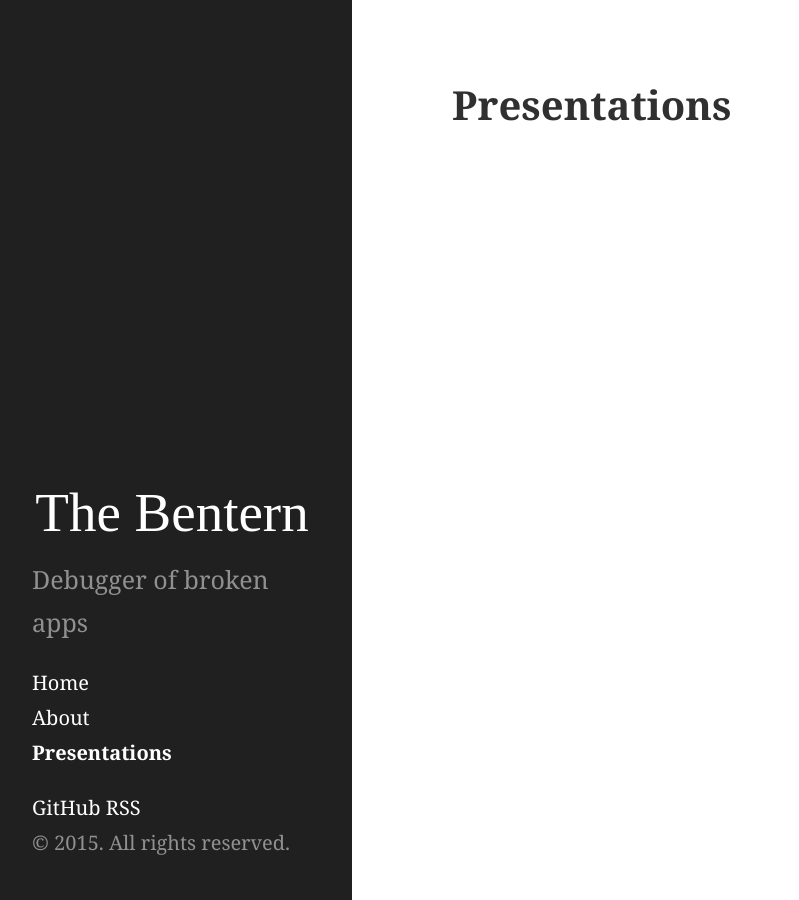
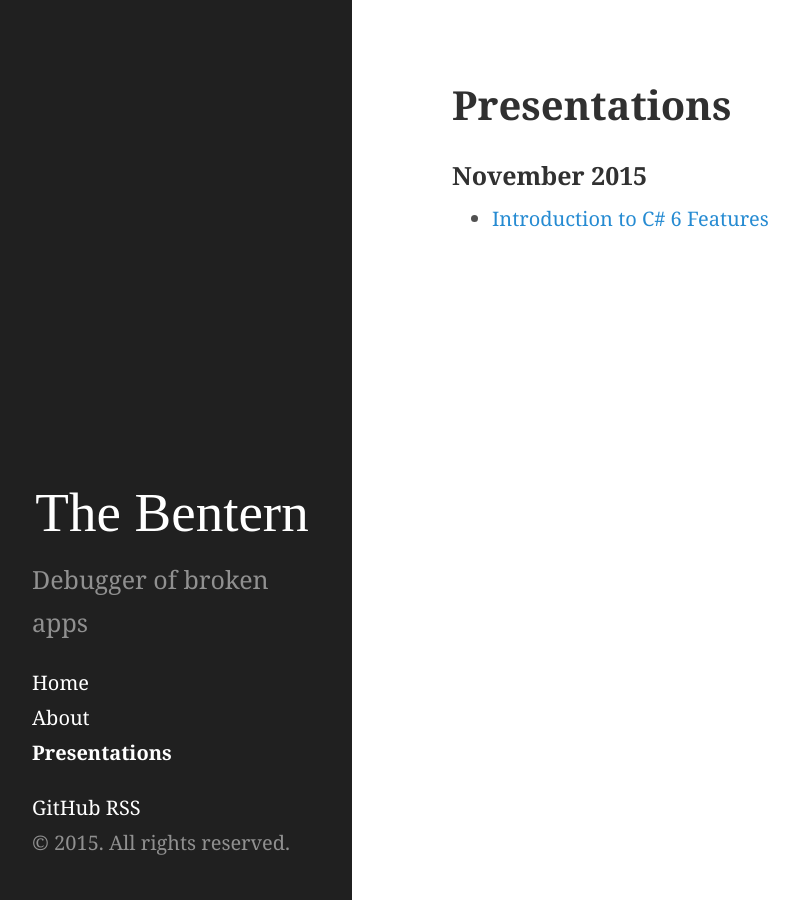
Before and after one commit to thebentern/thebentern.github.io, a Jekyll site: the page built from presentations.md, in a window 1280 px wide. Shown: the whole page, without its empty margins (8-807 px from the left). Built offline with Jekyll 4.4.1, drawn with Linux system fonts in a browser that asks for light colours; Markdown is read by kramdown in place of the engine named in the settings.

Commit message:
More tweaks

```diff
--- a/presentations.md
+++ b/presentations.md
@@ -2,3 +2,6 @@
 layout: page
 title: Presentations
 ---
+
+### November 2015
+* [Introduction to C# 6 Features](/public/presentations/C%23%206%20Introduction.pdf)
```
Also changed, not shown: 1 other file.
